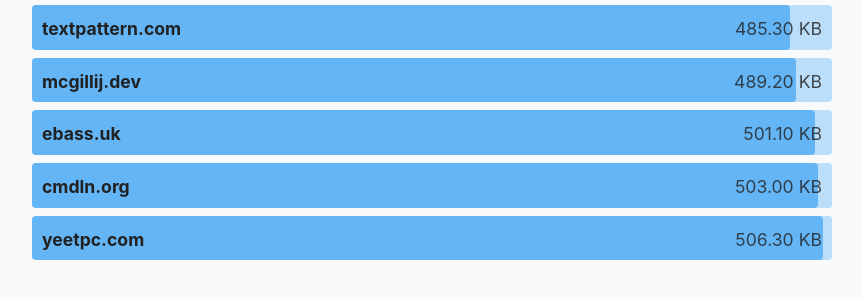
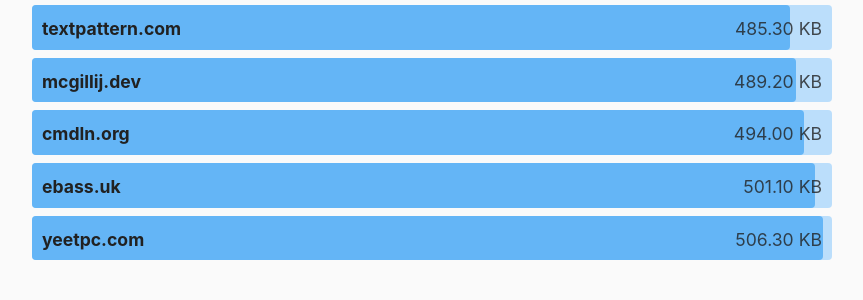
Before and after one commit to kevquirk/512kb.club, a Jekyll site: the page built from index.md, in a window 1280 px wide and 900 px high, scrolled down 15774 px. Shown: the part 425-725 px from the top of the window, without its empty margins (208-1071 px from the left). Built offline with Jekyll 4.4.1, drawn with Linux system fonts in a browser that asks for light colours.

Commit message:
Correct cmdln.org
Move to correct location and fix size & date

```diff
--- a/_data/sites.yml
+++ b/_data/sites.yml
@@ -272,6 +272,11 @@
   url: https://clubhouse.boxpiper.com/
   size: 119.7
   last_checked: N/A
+
+- domain: cmdln.org
+  url: https://cmdln.org
+  size: 494
+  last_checked: 2021-08-04
 
 - domain: codetheweb.blog
   url: https://codetheweb.blog/
@@ -1447,8 +1452,3 @@
   url: https://zwieratko.sk/
   size: 27
   last_checked: 2021-05-18
-
-- domain: cmdln.org
-  url: https://cmdln.org
-  size: 503
-  last_checked: 2021-05-18
```
